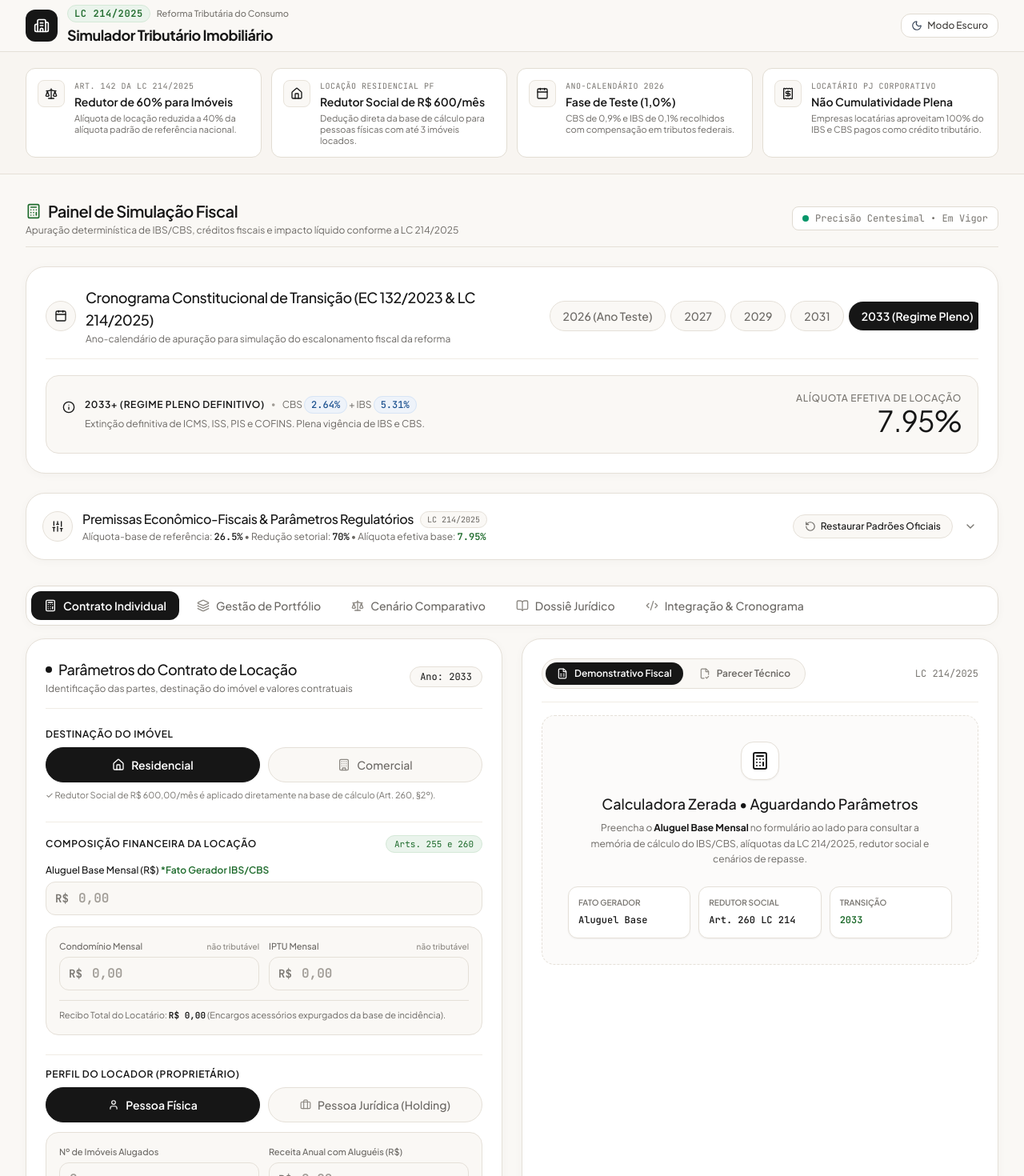
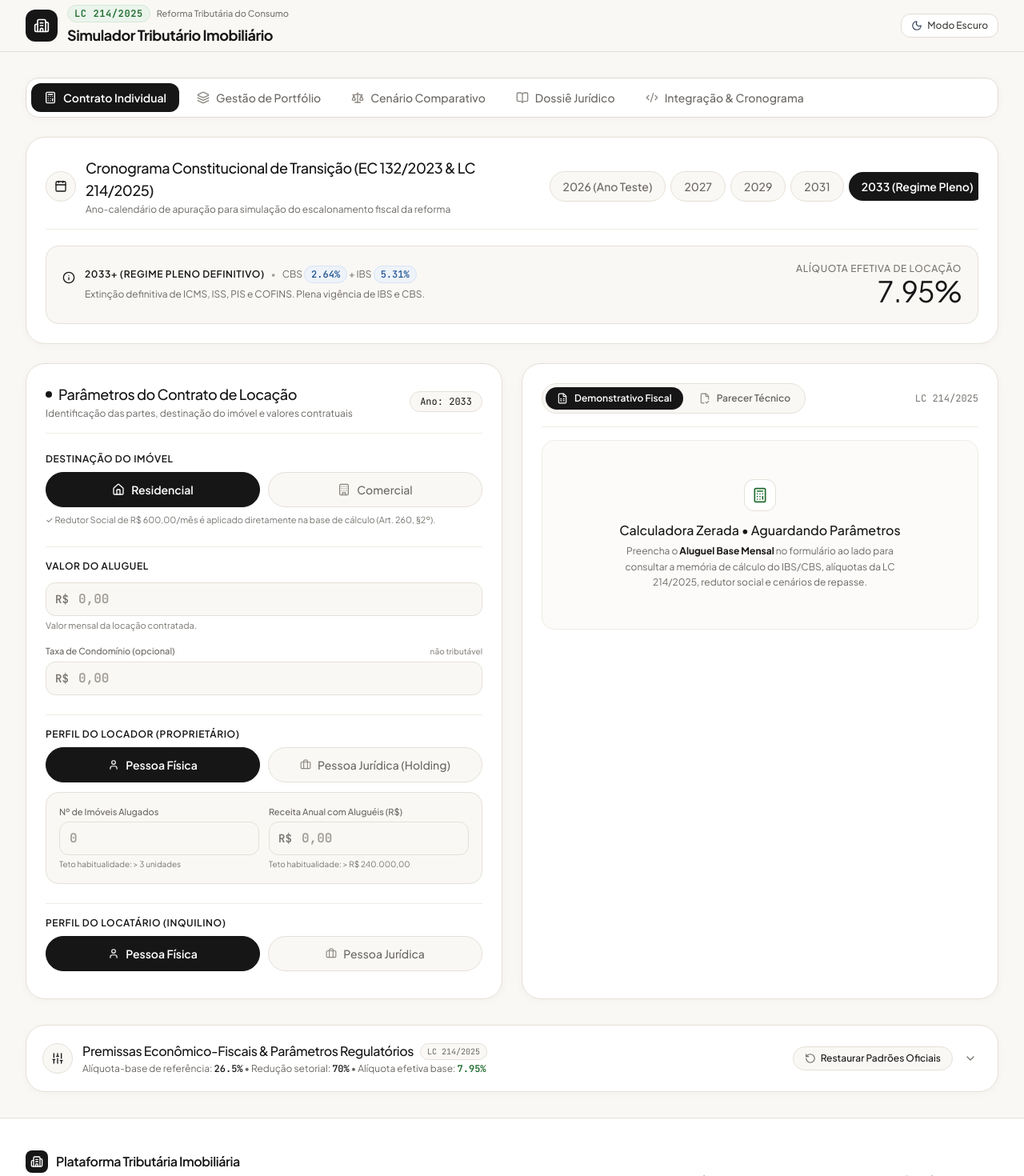
Before and after one commit to francisco-efjr/Simulador-IBS-CBS-do-Aluguel, a React (Vite) app: page / in a window 1280 px wide. Shown: the top 1470 px of the page at 80% size. Built offline with nearby package versions, Linux system fonts and the light colour scheme.

Commit message:
fix(ux): limpeza radical de ruído visual, remoção de IPTU mensal e simplificação da calculadora conforme feedback

```diff
--- a/src/ui/App.tsx
+++ b/src/ui/App.tsx
@@ -1,7 +1,5 @@
 import React, { useState } from 'react';
 import { Navbar, ActiveTab } from './components/Navbar.tsx';
-import { ExecutiveOverviewStrip } from './components/ExecutiveOverviewStrip.tsx';
-import { LegalComplianceGrid } from './components/LegalComplianceGrid.tsx';
 import { Footer } from './components/Footer.tsx';
 
 import { TransitionYearSelector } from './components/TransitionYearSelector.tsx';
@@ -14,7 +12,6 @@ import { LegalReferencesModal } from './components/LegalReferencesModal.tsx';
 import { TransitionApiExplorer } from './components/TransitionApiExplorer.tsx';
 import { DEFAULT_TAX_PARAMETERS } from '../core/domain/constants.ts';
 import { TaxParameters, TransitionYear } from '../core/domain/types.ts';
-import { Calculator } from 'lucide-react';
 
 export const App: React.FC = () => {
   const [activeTab, setActiveTab] = useState<ActiveTab>('single');
@@ -26,34 +23,14 @@ export const App: React.FC = () => {
 
   return (
     <div className="min-h-screen bg-[#FAF8F5] dark:bg-[#0B0D11] flex flex-col text-[#161616] dark:text-[#EDEDED] transition-colors">
-      {/* Header Executivo com Seletor de Modo Claro/Escuro (Dia/Noite) */}
+      {/* Header Institucional Limpo */}
       <Navbar activeTab={activeTab} setActiveTab={setActiveTab} />
 
-      {/* Faixa Executiva de Diretrizes Normativas (Redutores e Regras-Chave) */}
-      <ExecutiveOverviewStrip />
-
-      {/* Área Central do Simulador Tributário */}
+      {/* Área Central da Aplicação */}
       <main id="simulador" className="flex-1 max-w-7xl w-full mx-auto px-4 sm:px-6 lg:px-8 py-6 sm:py-8 space-y-6">
 
-        {/* BLOCO FIXO: Cabeçalho do Painel, Ano da Transição e Premissas Globais */}
-        <section aria-label="Premissas Regulatórias e Ano de Transição" className="space-y-6">
-          {/* Cabeçalho da Seção de Apuração */}
-          <div className="flex flex-col sm:flex-row sm:items-center justify-between gap-3 pb-3 border-b border-[#E5E0D8] dark:border-[#222733]">
-            <div>
-              <h2 className="text-lg sm:text-xl font-serif font-semibold text-[#161616] dark:text-[#F3F4F6] tracking-tight flex items-center gap-2">
-                <Calculator className="w-5 h-5 text-[#1E6B2C] dark:text-[#4ADE80]" />
-                Painel de Simulação Fiscal
-              </h2>
-              <p className="text-xs text-[#6B6864] dark:text-[#94A3B8] mt-0.5">
-                Apuração determinística de IBS/CBS, créditos fiscais e impacto líquido conforme a LC 214/2025
-              </p>
-            </div>
-
-            <div className="flex items-center gap-2 text-xs font-mono text-[#787570] dark:text-[#8C94A0] bg-white dark:bg-[#14171F] px-3 py-1.5 rounded-lg border border-[#E0DBD2] dark:border-[#222733] shrink-0 self-start sm:self-auto">
-              <span className="w-2 h-2 rounded-full bg-emerald-600 dark:bg-emerald-400" />
-              <span>Precisão Centesimal &bull; Em Vigor</span>
-            </div>
-          </div>
+        {/* Barra de Abas dos Módulos */}
+        <SimulationTabsNav activeTab={activeTab} setActiveTab={setActiveTab} />
 
         {/* Seletor do Ano Constitucional de Transição (2026 a 2033) */}
         <TransitionYearSelector
@@ -65,16 +42,7 @@ export const App: React.FC = () => {
           discountPercent={params.realEstateDiscountPercent}
         />
 
-          {/* Parâmetros Globais Configuráveis */}
-          <TaxParametersCard params={params} onChange={setParams} />
-        </section>
-
-        {/* BLOCO VARIÁVEL DE ALTERAR: Seletor de Módulos e Conteúdo da Simulação */}
-        <section aria-label="Módulos de Simulação e Apuração Contratual" className="space-y-4 pt-2">
-          {/* Barra de Abas dos Módulos de Simulação */}
-          <SimulationTabsNav activeTab={activeTab} setActiveTab={setActiveTab} />
-
-          {/* Conteúdo Dinâmico do Módulo Ativo */}
+        {/* Módulo Ativo de Simulação */}
         <div>
           {activeTab === 'single' && <SingleSimulationTab params={params} />}
           {activeTab === 'portfolio' && <PortfolioSimulationTab params={params} />}
@@ -82,14 +50,15 @@ export const App: React.FC = () => {
           {activeTab === 'legal' && <LegalReferencesModal />}
           {activeTab === 'api' && <TransitionApiExplorer params={params} />}
         </div>
-        </section>
+
+        {/* Parâmetros Avançados Opcionais (Recolhidos por padrão para não sobrecarregar a tela) */}
+        <div className="pt-2">
+          <TaxParametersCard params={params} onChange={setParams} />
+        </div>
 
       </main>
 
-      {/* Quadro de Fundamentação Legal */}
-      <LegalComplianceGrid />
-
-      {/* Rodapé Institucional Executivo */}
+      {/* Rodapé Executivo */}
       <Footer onSelectTab={(tab) => setActiveTab(tab)} />
     </div>
   );
--- a/src/ui/components/SingleSimulationTab.tsx
+++ b/src/ui/components/SingleSimulationTab.tsx
@@ -47,7 +47,7 @@ export const SingleSimulationTab: React.FC<SingleSimulationTabProps> = ({ params
   // Valores financeiros (iniciam zerados)
   const [baseRent, setBaseRent] = useState<number>(0);
   const [condominiumFee, setCondominiumFee] = useState<number>(0);
-  const [iptuAmount, setIptuAmount] = useState<number>(0);
+  const iptuAmount = 0;
 
   // Tab interna para Nota de Simulação vs Laudo de Auditoria
   const [activeSubView, setActiveSubView] = useState<'simulation' | 'audit'>('simulation');
@@ -157,21 +157,13 @@ export const SingleSimulationTab: React.FC<SingleSimulationTabProps> = ({ params
             </p>
           </div>
 
-          {/* 2. Valores Financeiros e Encargos Acessórios */}
-          <div className="border-t border-[#F0ECE5] pt-4 space-y-3.5">
-            <div className="flex items-center justify-between">
-              <label className="text-xs font-semibold uppercase tracking-wider text-[#161616]">
-                Composição Financeira da Locação
+          {/* 2. Valor do Aluguel e Encargos */}
+          <div className="border-t border-[#F0ECE5] dark:border-[#222733] pt-4 space-y-3">
+            <label className="block text-xs font-semibold uppercase tracking-wider text-[#161616] dark:text-[#E2E8F0]">
+              Valor do Aluguel
             </label>
-              <span className="text-[11px] font-mono text-[#1E6B2C] bg-[#EAF4EC] border border-[#D4E8D7] px-2.5 py-0.5 rounded-full">
-                Arts. 255 e 260
-              </span>
-            </div>
 
             <div>
-              <label className="block text-xs font-medium text-[#161616] mb-1.5">
-                Aluguel Base Mensal (R$) <span className="text-[#1E6B2C] font-semibold">*Fato Gerador IBS/CBS</span>
-              </label>
               <BRLInput
                 prefix="R$"
                 value={baseRent}
@@ -179,13 +171,16 @@ export const SingleSimulationTab: React.FC<SingleSimulationTabProps> = ({ params
                 error={fieldErrors.baseRent}
                 placeholder="0,00"
               />
+              <span className="text-[11px] text-[#787570] dark:text-[#94A3B8] mt-1 block">
+                Valor mensal da locação contratada.
+              </span>
             </div>
 
-            <div className="grid grid-cols-1 sm:grid-cols-2 gap-3 p-4 bg-[#FAF8F5] rounded-2xl border border-[#E5E0D8]">
-              <div>
-                <label className="block text-[11px] font-medium text-[#6B6864] mb-1 flex items-center justify-between">
-                  <span>Condomínio Mensal</span>
-                  <span className="text-[10px] text-[#8C8882]">não tributável</span>
+            {/* Taxa de condomínio opcional (isenta de IBS/CBS) */}
+            <div className="pt-1">
+              <label className="block text-[11px] font-medium text-[#6B6864] dark:text-[#94A3B8] mb-1 flex items-center justify-between">
+                <span>Taxa de Condomínio (opcional)</span>
+                <span className="text-[10px] text-[#8C8882] dark:text-[#64748B]">não tributável</span>
               </label>
               <BRLInput
                 prefix="R$"
@@ -195,25 +190,6 @@ export const SingleSimulationTab: React.FC<SingleSimulationTabProps> = ({ params
                 placeholder="0,00"
                 className="py-1 text-xs"
               />
-              </div>
-
-              <div>
-                <label className="block text-[11px] font-medium text-[#6B6864] mb-1 flex items-center justify-between">
-                  <span>IPTU Mensal</span>
-                  <span className="text-[10px] text-[#8C8882]">não tributável</span>
-                </label>
-                <BRLInput
-                  prefix="R$"
-                  value={iptuAmount}
-                  onChange={setIptuAmount}
-                  error={fieldErrors.iptuAmount}
-                  placeholder="0,00"
-                  className="py-1 text-xs"
-                />
-              </div>
-              <div className="sm:col-span-2 text-[11px] text-[#6B6864] border-t border-[#E5E0D8] pt-2.5">
-                Recibo Total do Locatário: <span className="text-[#161616] font-mono font-semibold">{formatBRL(result ? result.totalTenantReceipt : (baseRent + condominiumFee + iptuAmount))}</span> (Encargos acessórios expurgados da base de incidência).
-              </div>
             </div>
           </div>
 
@@ -437,29 +413,17 @@ export const SingleSimulationTab: React.FC<SingleSimulationTabProps> = ({ params
                   </div>
                 </div>
               ) : (
-                <div className="p-8 border border-dashed border-[#E5E0D8] rounded-2xl text-center space-y-4 my-auto bg-[#FAF8F5]/50">
-                  <div className="w-12 h-12 rounded-2xl bg-white border border-[#E5E0D8] text-[#161616] flex items-center justify-center mx-auto shadow-sm">
-                    <Calculator className="w-6 h-6" />
+                <div className="py-12 px-6 text-center space-y-3 my-auto bg-[#FAF8F5]/60 dark:bg-[#14171F]/40 rounded-2xl border border-[#EFECE6] dark:border-[#1E2330]">
+                  <div className="w-10 h-10 rounded-xl bg-white dark:bg-[#1C202B] border border-[#E5E0D8] dark:border-[#2C3240] text-[#161616] dark:text-[#F3F4F6] flex items-center justify-center mx-auto shadow-xs">
+                    <Calculator className="w-5 h-5 text-[#1E6B2C] dark:text-[#4ADE80]" />
                   </div>
-                  <div className="space-y-1.5">
-                    <h3 className="text-base sm:text-lg font-serif font-medium text-[#161616]">Calculadora Zerada &bull; Aguardando Parâmetros</h3>
-                    <p className="text-xs text-[#6B6864] max-w-md mx-auto leading-relaxed">
-                      Preencha o <strong className="text-[#161616]">Aluguel Base Mensal</strong> no formulário ao lado para consultar a memória de cálculo do IBS/CBS, alíquotas da LC 214/2025, redutor social e cenários de repasse.
+                  <div className="space-y-1">
+                    <h3 className="text-sm sm:text-base font-serif font-medium text-[#161616] dark:text-[#F3F4F6]">
+                      Calculadora Zerada &bull; Aguardando Parâmetros
+                    </h3>
+                    <p className="text-xs text-[#6B6864] dark:text-[#94A3B8] max-w-sm mx-auto leading-relaxed">
+                      Preencha o <strong className="text-[#161616] dark:text-[#F3F4F6]">Aluguel Base Mensal</strong> no formulário ao lado para consultar a memória de cálculo do IBS/CBS, alíquotas da LC 214/2025, redutor social e cenários de repasse.
                     </p>
-                  </div>
-                  <div className="grid grid-cols-2 sm:grid-cols-3 gap-2.5 max-w-lg mx-auto pt-2 text-left">
-                    <div className="bg-white p-3 rounded-xl border border-[#E5E0D8] space-y-0.5 shadow-sm">
-                      <span className="text-[10px] uppercase font-semibold text-[#787570] block">Fato Gerador</span>
-                      <span className="text-xs font-mono font-medium text-[#161616]">Aluguel Base</span>
-                    </div>
-                    <div className="bg-white p-3 rounded-xl border border-[#E5E0D8] space-y-0.5 shadow-sm">
-                      <span className="text-[10px] uppercase font-semibold text-[#787570] block">Redutor Social</span>
-                      <span className="text-xs font-mono font-medium text-[#161616]">Art. 260 LC 214</span>
-                    </div>
-                    <div className="bg-white p-3 rounded-xl border border-[#E5E0D8] space-y-0.5 shadow-sm col-span-2 sm:col-span-1">
-                      <span className="text-[10px] uppercase font-semibold text-[#787570] block">Transição</span>
-                      <span className="text-xs font-mono text-[#1E6B2C] font-semibold">{params.transitionYear}</span>
-                    </div>
                   </div>
                 </div>
               )
--- a/src/ui/components/TaxParametersCard.tsx
+++ b/src/ui/components/TaxParametersCard.tsx
@@ -129,7 +129,7 @@ export const TaxParametersCard: React.FC<TaxParametersCardProps> = ({ params, on
 
             <div className="bg-[#FAF8F5] p-3.5 rounded-2xl border border-[#E5E0D8]">
               <label className="block text-[11px] font-semibold uppercase tracking-wider text-[#161616] mb-1.5">
-                Teto Imóveis (Locador PF)
+                Limite de Imóveis (Não-Habitualidade PF)
               </label>
               <BRLInput
                 suffix="un"
@@ -140,7 +140,7 @@ export const TaxParametersCard: React.FC<TaxParametersCardProps> = ({ params, on
                 min={1}
                 className="py-1 text-xs"
               />
-              <span className="text-[10px] text-[#787570] mt-1 block">Limite legal: até 3 imóveis</span>
+              <span className="text-[10px] text-[#787570] mt-1 block">Não-contribuinte: até 3 imóveis locados (Art. 4º, §2º)</span>
             </div>
 
             <div className="bg-[#FAF8F5] p-3.5 rounded-2xl border border-[#E5E0D8]">
```
Lines whose indentation alone changed are shown as unchanged.
